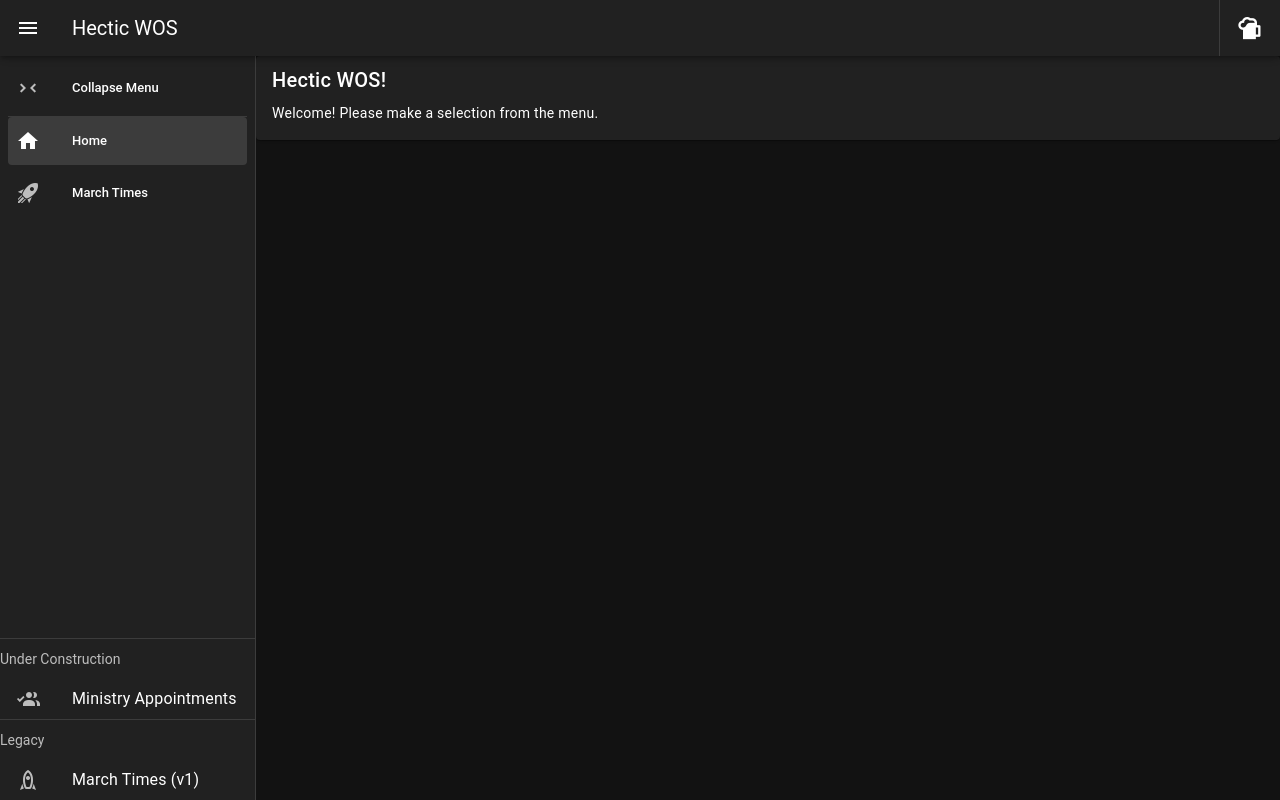
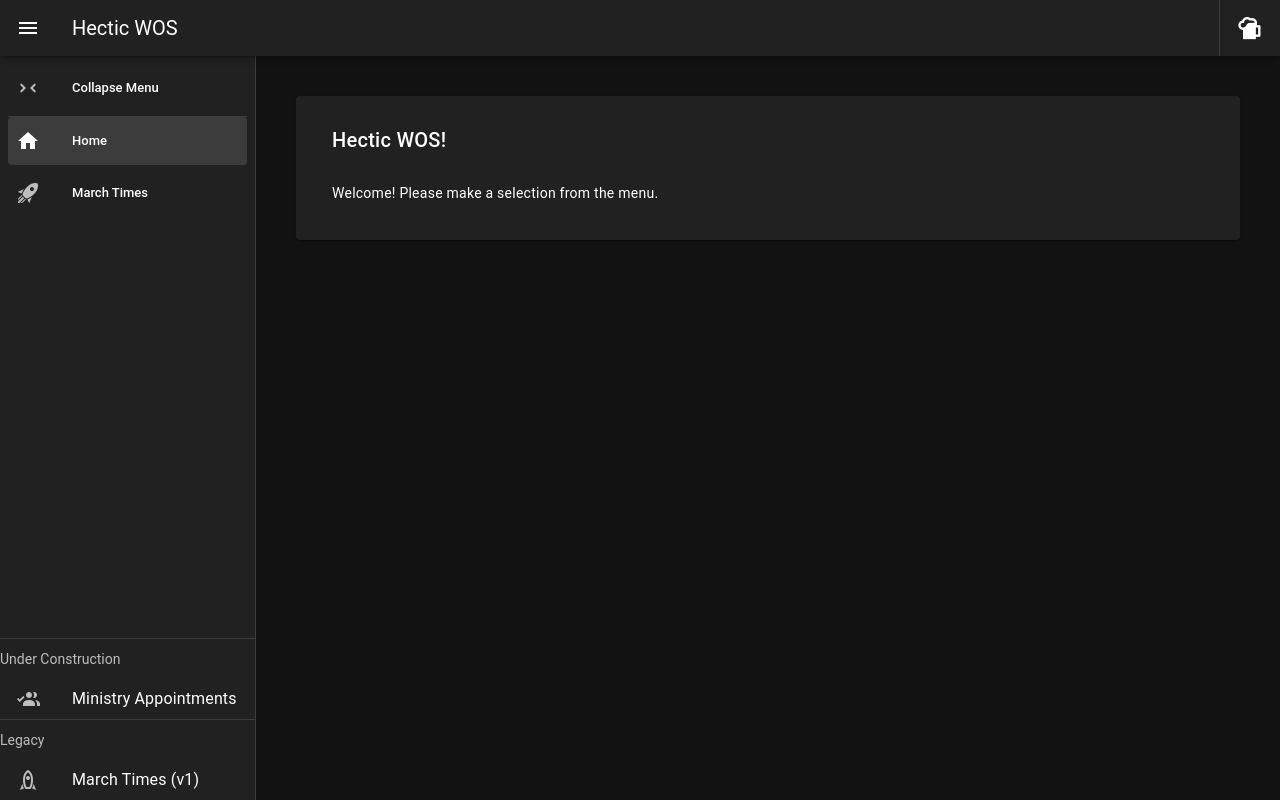
Before and after one commit to HecticEnergy/hectic-wos, a Vue app: page / in a window 1280 px wide. Built offline with nearby package versions, Linux system fonts and the light colour scheme.

Commit message:
index styles

```diff
--- a/src/pages/index.vue
+++ b/src/pages/index.vue
@@ -1,7 +1,7 @@
 <template>
-  <v-card>
+  <v-card rounded class="ma-10 pa-5">
     <v-card-title>Hectic WOS!</v-card-title>
-    <v-card-text>
+    <v-card-text class="pt-5">
       <v-row>
         <v-col>
           Welcome! Please make a selection from the menu.
```
